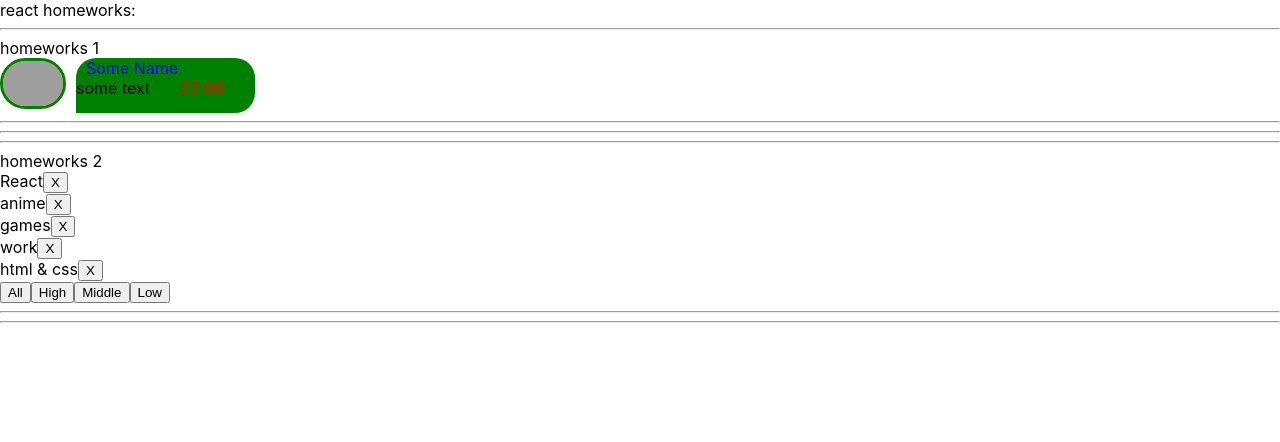
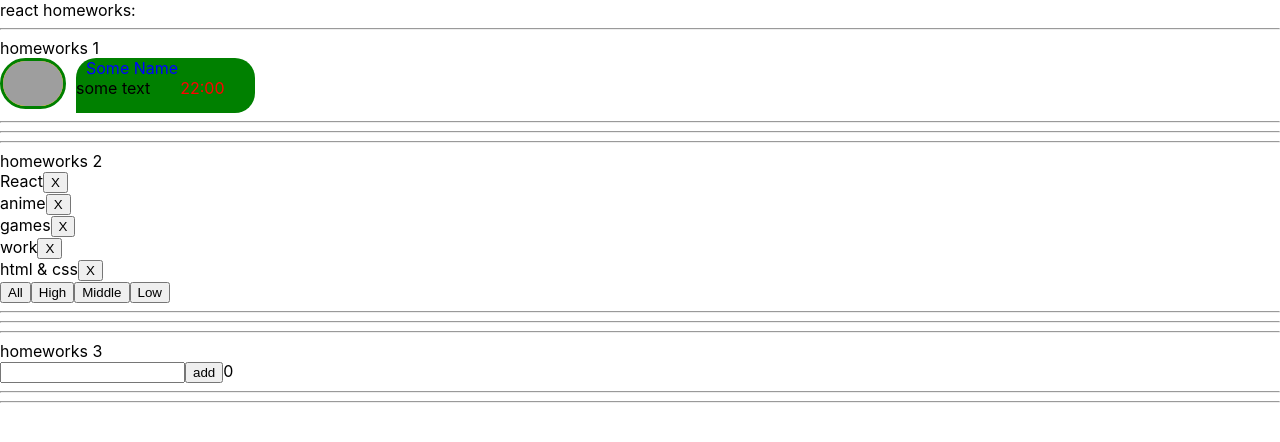
Before and after one commit to DmitryYug/IT-Kamasutra_Ignat, a React (Create React App) app: page / in a window 1280 px wide. Shown: the top 442 px of the page. Built offline with nearby package versions, Linux system fonts and the light colour scheme; grey boxes are pictures that could not be loaded.

Commit message:
HW3_not-perfect

```diff
--- a/package.json
+++ b/package.json
@@ -10,10 +10,12 @@
     "@types/node": "^16.7.13",
     "@types/react": "^17.0.20",
     "@types/react-dom": "^17.0.9",
+    "@types/uuid": "^8.3.4",
     "react": "^18.0.0",
     "react-dom": "^18.0.0",
     "react-scripts": "5.0.0",
     "typescript": "^4.4.2",
+    "uuid": "^8.3.2",
     "web-vitals": "^2.1.0"
   },
   "scripts": {
--- a/src/p1-main/m1-ui/u1-app/App.tsx
+++ b/src/p1-main/m1-ui/u1-app/App.tsx
@@ -2,6 +2,7 @@
 import s from './App.module.css'
 import HW1 from '../../../p2-homeworks/h1/HW1'
 import HW2 from "../../../p2-homeworks/h2/HW2";
+import HW3 from "../../../p2-homeworks/h3/HW3";
 
 function App() {
     return (
@@ -9,7 +10,7 @@
             <div>react homeworks:</div>
             <HW1/>
             <HW2/>
-            {/*<HW3/>*/}
+            <HW3/>
             {/*<HW4/>*/}
             {/*<HW5/>*/}
 
--- a/src/p2-homeworks/h3/Greeting.module.css
+++ b/src/p2-homeworks/h3/Greeting.module.css
@@ -3,5 +3,5 @@
 }
 
 .error {
-    border: 1px solid red;
+    border: 3px solid red;
 }
--- a/src/p2-homeworks/h3/Greeting.tsx
+++ b/src/p2-homeworks/h3/Greeting.tsx
@@ -1,26 +1,32 @@
-import React from 'react'
+import React, {ChangeEvent} from 'react'
 import s from './Greeting.module.css'
 
 type GreetingPropsType = {
-    name: any // need to fix any
-    setNameCallback: any // need to fix any
-    addUser: any // need to fix any
-    error: any // need to fix any
-    totalUsers: any // need to fix any
+    name: string // need to fix any
+    setNameCallback: (event: ChangeEvent<HTMLInputElement>) => void // need to fix any
+    addUser: () => void // need to fix any
+    error: string // need to fix any
+    totalUsers: number // need to fix any
+    onKeyPressHandler: (e: any) => void
 }
 
 // презентационная компонента (для верстальщика)
 const Greeting: React.FC<GreetingPropsType> = (
-    {name, setNameCallback, addUser, error, totalUsers} // деструктуризация пропсов
-) => {
-    const inputClass = s.error // need to fix with (?:)
+    {name, setNameCallback, addUser, error, totalUsers,onKeyPressHandler}) => {
+
+    const inputClass = error ? s.error : '' // need to fix with (?:)
 
     return (
         <div>
-            <input value={name} onChange={setNameCallback} className={inputClass}/>
-            <span>{error}</span>
+            <input
+                value={name}
+                onChange={setNameCallback}
+                className={inputClass}
+                onKeyPress={onKeyPressHandler}
+            />
             <button onClick={addUser}>add</button>
             <span>{totalUsers}</span>
+            <div>{error}</div>
         </div>
     )
 }
--- a/src/p2-homeworks/h3/GreetingContainer.tsx
+++ b/src/p2-homeworks/h3/GreetingContainer.tsx
@@ -1,9 +1,10 @@
-import React, {useState} from 'react'
+import React, {ChangeEvent, useState} from 'react'
 import Greeting from './Greeting'
+import {UserType} from "./HW3";
 
 type GreetingContainerPropsType = {
-    users: any // need to fix any
-    addUserCallback: any // need to fix any
+    users: Array<UserType>
+    addUserCallback: (name: string) => void
 }
 
 // более простой и понятный для новичков
@@ -11,18 +12,34 @@
 
 // более современный и удобный для про :)
 // уровень локальной логики
-const GreetingContainer: React.FC<GreetingContainerPropsType> = ({users, addUserCallback}) => { // деструктуризация пропсов
-    const [name, setName] = useState<any>('') // need to fix any
-    const [error, setError] = useState<any>('') // need to fix any
+const GreetingContainer: React.FC<GreetingContainerPropsType> = ({users, addUserCallback}) => {
 
-    const setNameCallback = (e: any) => { // need to fix any
-        setName('') // need to fix
-    }
-    const addUser = () => {
-        alert(`Hello  !`) // need to fix
+    const [name, setName] = useState<string>('') // need to fix any
+    const [error, setError] = useState<string>('') // need to fix any
+
+
+
+    const setNameCallback = (e: ChangeEvent<HTMLInputElement>) => {
+        setName(e.currentTarget.value)
     }
 
-    const totalUsers = 0 // need to fix
+    const addUser = () => {
+        if (name === '') {setError("name required!")}
+            else {addUserCallback(name)}
+            setName('')
+        console.log(users)
+
+    }
+
+    const onKeyPressHandler = (e: any) => {
+        if (e.key === 'Enter') {
+            setNameCallback(e)
+            addUser()
+            setName('')
+        }
+    }
+
+    const totalUsers = users.length
 
     return (
         <Greeting
@@ -31,6 +48,7 @@
             addUser={addUser}
             error={error}
             totalUsers={totalUsers}
+            onKeyPressHandler={onKeyPressHandler}
         />
     )
 }
--- a/src/p2-homeworks/h3/HW3.tsx
+++ b/src/p2-homeworks/h3/HW3.tsx
@@ -1,19 +1,27 @@
 import React, {useState} from 'react'
 import GreetingContainer from './GreetingContainer'
+import {v1} from "uuid";
+import {log} from "util";
 
 // types
 export type UserType = {
-    _id: any // need to fix any
-    name: any // need to fix any
+    _id: string
+    name: string
 }
 
 // уровень работы с глобальными данными
 function HW3() {
-    const [users, setUsers] = useState<any>([]) // need to fix any
+    const [users, setUsers] = useState<Array<UserType>>([])
 
-    const addUserCallback = (name: any) => { // need to fix any
-        setUsers([]) // need to fix
+    const addUserCallback = (name: string) => {
+        let newUser = {_id: v1(), name: name}
+
+        let newUsersArr = [newUser, ...users]
+        // console.log(name, newUser, newUsersArr)
+        setUsers(newUsersArr)
     }
+
+
 
     return (
         <div>
```
Also changed, not shown: 2 other files (tests, documents, lock files or other folders).
